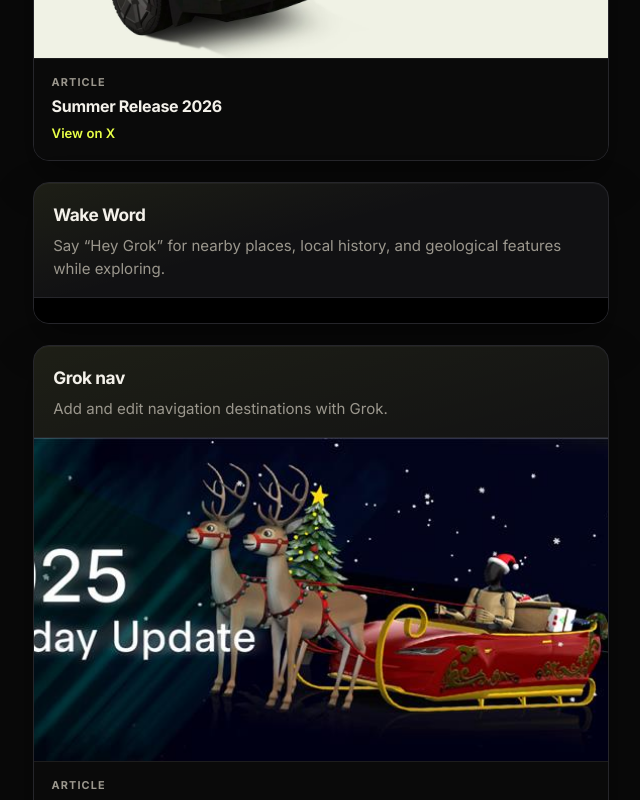
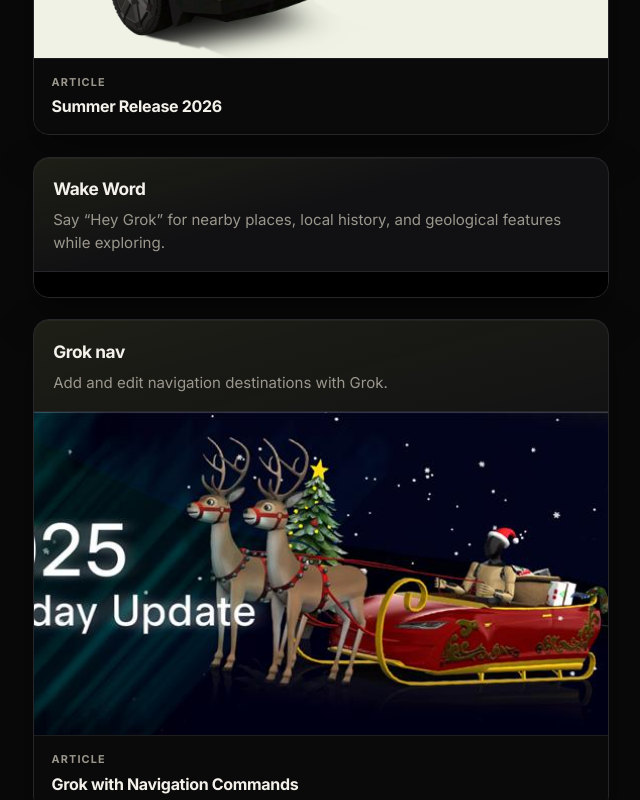
Before and after one commit to mchan7841/mchan7841.github.io, a React (Create React App) app in the folder my-app/: page / in a window 1280 px wide. Shown: the part 860-1660 px from the top of the page, without its empty margins (319-959 px from the left). Built offline with nearby package versions, Linux system fonts and the light colour scheme.

Commit message:
Hide View on X on article cards

```diff
--- a/my-app/src/pages/Home.css
+++ b/my-app/src/pages/Home.css
@@ -198,11 +198,6 @@
   line-height: 1.3;
 }
 
-.article-preview__link {
-  color: var(--accent);
-  font-size: 0.82rem;
-  font-weight: 550;
-}
 
 @media (max-width: 640px) {
   .home {
--- a/my-app/src/pages/Home.js
+++ b/my-app/src/pages/Home.js
@@ -40,7 +40,6 @@
           <span className="article-preview__title">
             {project.articleTitle || project.title}
           </span>
-          <span className="article-preview__link">View on X</span>
         </div>
       </a>
     </div>
```
